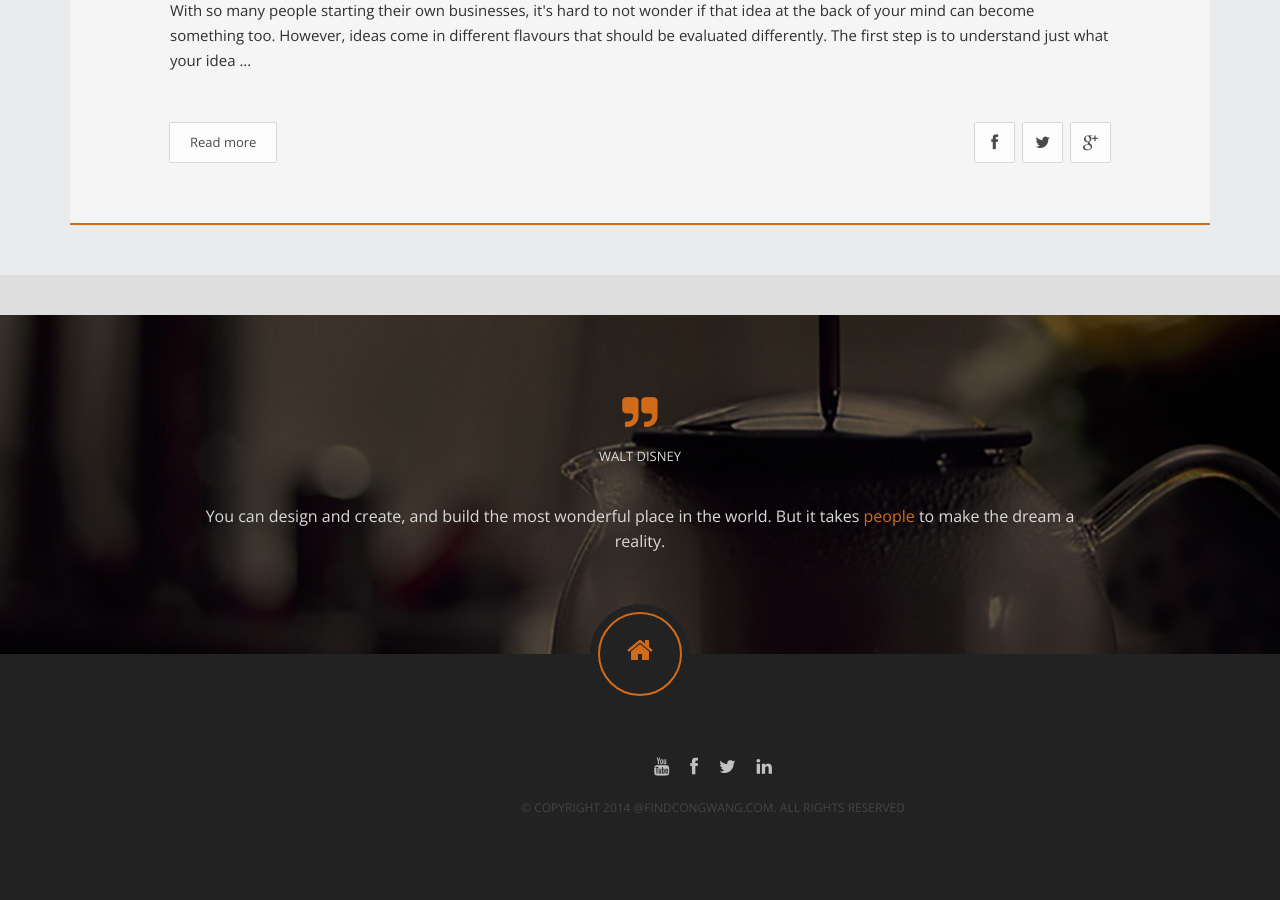
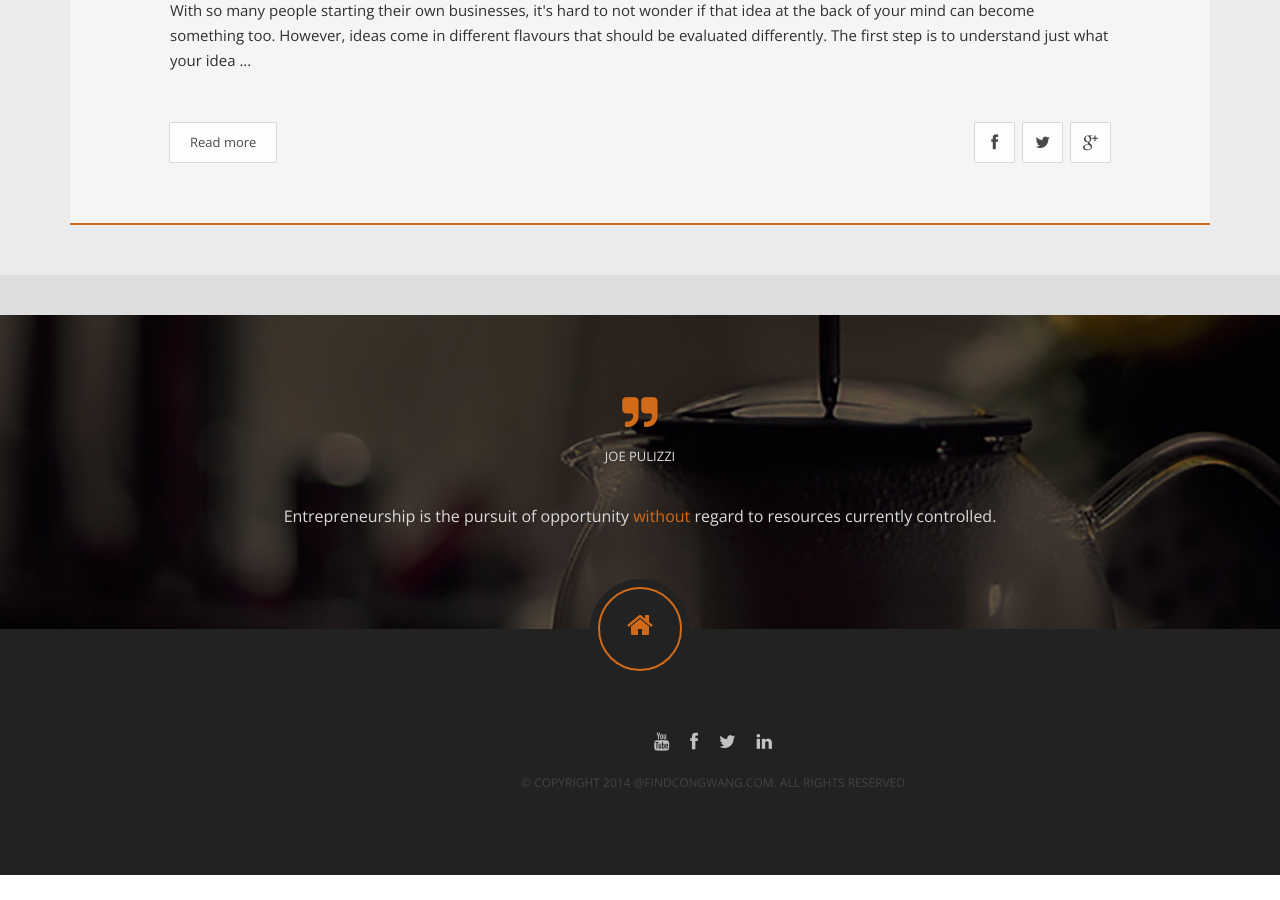
Before and after one commit to findcongwang/findcongwang.github.io, a Jekyll site: the page built from index.html, in a window 1280 px wide and 900 px high, scrolled down 2174 px. Built offline with Jekyll 4.4.1, drawn with Linux system fonts in a browser that asks for light colours; Markdown is read by kramdown in place of the engine named in the settings; the list of posts is cut into pages by our own code; after the commit the page ends 3049 px from its top, so only the background shows below that.

Commit message:
quote + contact info

```diff
--- a/_includes/footer.html
+++ b/_includes/footer.html
@@ -6,9 +6,9 @@
             <div class="quote-icon">
               <i class="fa fa-quote-right"></i>
             </div>
-            <span class="quote-name">Walt Disney</span>
+            <span class="quote-name">Joe Pulizzi</span>
             <div class="quote-text">
-              You can design and create, and build the most wonderful place in the world. But it takes <span class="colored-text">people</span> to make the dream a reality.
+              Entrepreneurship is the pursuit of opportunity <span class="colored-text">without</span> regard to resources currently controlled.
             </div>
           </div>
         </div>
@@ -21,7 +21,7 @@
             <li><a href="https://twitter.com/{{site.twitter_user}}"><i class="fa fa-twitter"></i></a></li>
             <li><a href="https://www.linkedin.com/in/{{site.linkedin_page}}"><i class="fa fa-linkedin"></i></a></li>
           </ul>
-          <div id="copyright">© COPYRIGHT 2014 @findcongwang.com.  ALL RIGHTS RESERVED</div>
+          <div id="copyright">© COPYRIGHT 2014 @findcongwang.com. ALL RIGHTS RESERVED</div>
           <a id="home-circle" href="{{site.url}}"><i class="fa fa-home"></i></a>
         </div>
       </div>
--- a/_includes/header.html
+++ b/_includes/header.html
@@ -31,9 +31,9 @@
         <div id="contact-content">
           <i class="fa fa-envelope-o contact-icon"></i>
           <ul id="contact-list">
-            <li><a href="mailto:owwwlab@jekyll.com">owwwlab@jekyll.com</a></li>
+            <li><a href="mailto:findcongwang@gmail.com">findcongwang@gmail.com</a></li>
             <li class="separator">/</li>
-            <li><a href="#">#Johndow</a></li>
+            <li><a href="#">@findcongwang</a></li>
           </ul>
         </div>
         <a href="#" id="contact-close"><i class="fa fa-times"></i></a>
```
